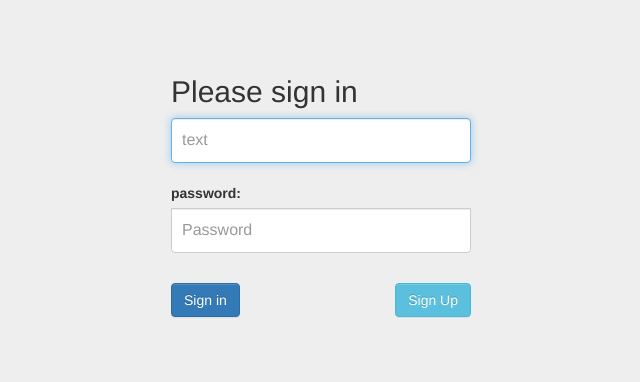
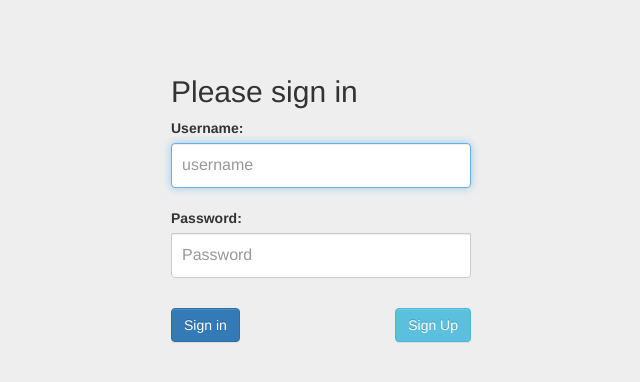
Before and after one commit to wtflink/funmove, a Django app: page /backend/ in a window 1280 px wide. Shown: the top 382 px of the page, without its empty margins (319-959 px from the left). Run offline with Django 3.2, Linux system fonts and the light colour scheme; parts of the project's set-up code (start-up, migrations or seed data) failed here and were passed over; some libraries are stand-ins or nearby versions.

Commit message:
minor changes

```diff
--- a/backend/templates/backend/order.html
+++ b/backend/templates/backend/order.html
@@ -19,7 +19,7 @@
 
 {% block content %}
 <!-- List of orders -->
-	<h2 class="sub-header">Section title</h2>
+	<h2 class="sub-header">Order List</h2>
         <div class="table-responsive">
             <table class="table table-striped">
               <thead>
--- a/backend/templates/backend/signin.html
+++ b/backend/templates/backend/signin.html
@@ -24,9 +24,9 @@
       <form class="form-signin" method="POST" action="{% url 'backend_login' %}"  >
       {% csrf_token %}
         <h2 class="form-signin-heading">Please sign in</h2>
-        <label for="username" class="sr-only">username:</label>
-        <input type="text" name="username" class="form-control" placeholder="text" value="" id="username" required autofocus> <br />
-        <label for="password">password:</label>
+        <label for="username">Username:</label>
+        <input type="text" name="username" class="form-control" placeholder="username" value="" id="username" required autofocus> <br />
+        <label for="password">Password:</label>
         <input type="password" name="password" value="" id="password" class="form-control" placeholder="Password" required> <br />
         <button class="btn  btn-primary " type="submit">Sign in</button>
 
--- a/order/urls.py
+++ b/order/urls.py
@@ -9,5 +9,4 @@ urlpatterns = patterns(
 	url(r'^index/$', 'order.views.order_index', name='order_index'),
 	url(r'^when/$', 'order.views.order', name='order_when'),
 
-
 )+ static(settings.MEDIA_URL, document_root=settings.MEDIA_ROOT)
--- a/order/views.py
+++ b/order/views.py
@@ -32,7 +32,7 @@ def order(request):
 			#mailling test
 			send_mail('ur time order', 'test', 'wtflink515@gmail.com', ['wtflink515@gmail.com'], fail_silently=False)
 
-			return HttpResponseRedirect('/order/when/')
+			return HttpResponseRedirect('/order/when')
 	else:
 		form = OrderForm()
-	return render(request, 'order/when.html',locals())
+	return render(request, 'order/order.html',locals())
```
Also changed, not shown: order/templates/order/order.html (renamed from order/templates/order/when.html).
